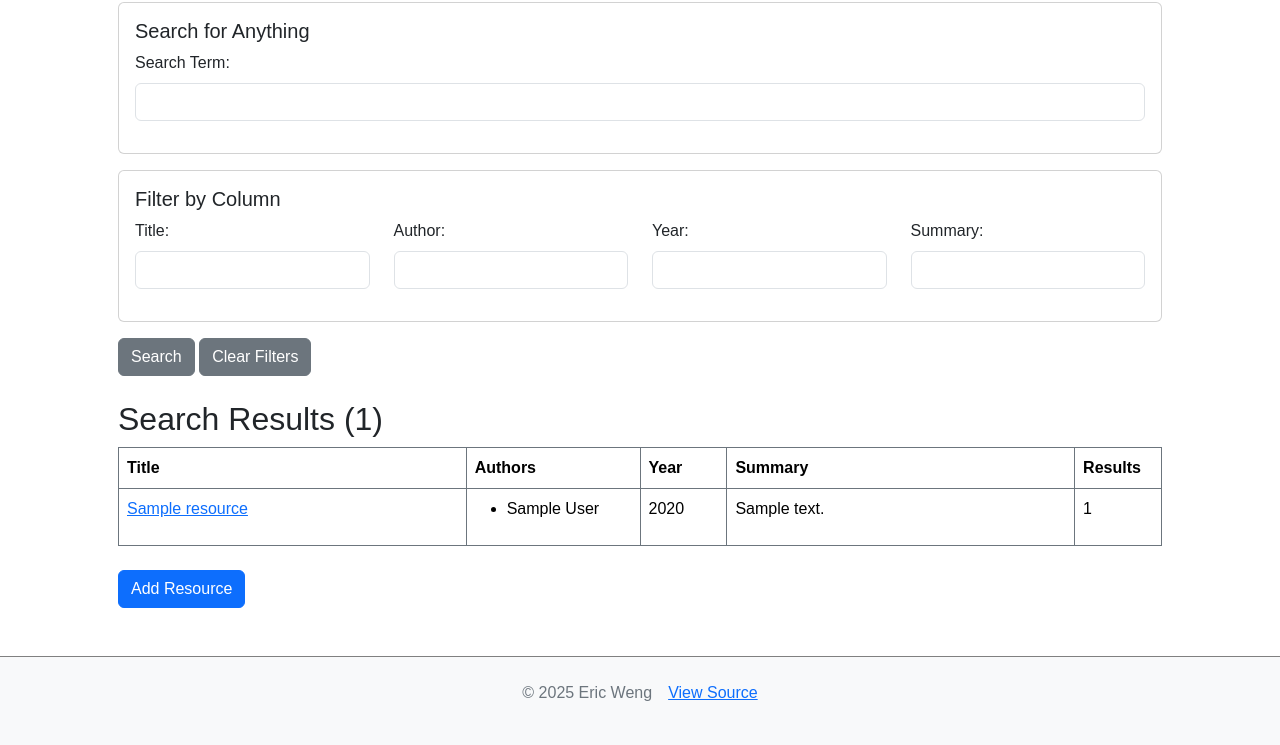
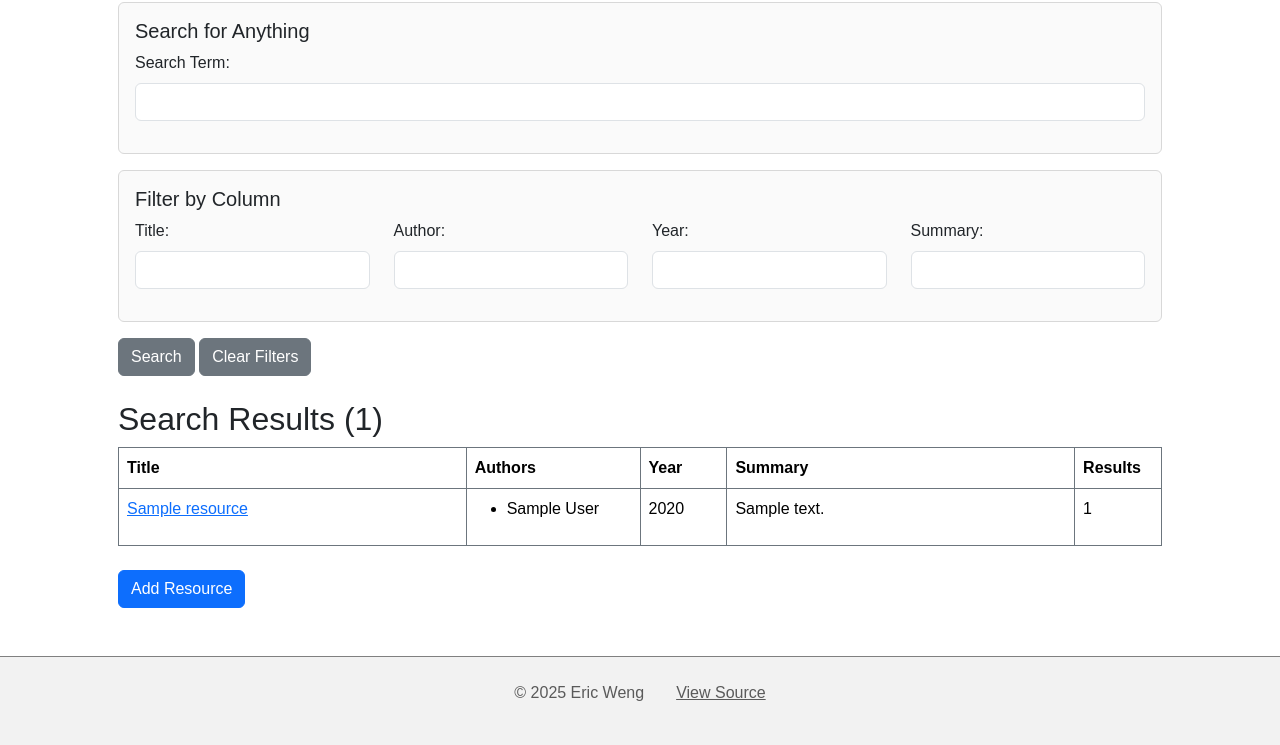
Before and after one commit to qgt7zm/capstone-project, a Django app: page /resources in a window 1280 px wide. Shown: the part 395-1140 px from the top of the page. Run offline with Django 5.2, Linux system fonts and the light colour scheme; tables that the repository leaves empty hold one stand-in row (values such as "Sample post"); some libraries are stand-ins or nearby versions.

Commit message:
Update CSS background colors

```diff
--- a/myapp/static/myapp/styles/main.css
+++ b/myapp/static/myapp/styles/main.css
@@ -9,3 +9,24 @@ nav.navbar {
 footer.footer {
     border-top: 1px solid gray;
 }
+
+.text-secondary-custom {
+    color: #5a5a5a;
+}
+
+.link-secondary-custom {
+    color: #5a5a5a;
+}
+
+.link-secondary-custom:hover {
+    color: #404040;
+}
+
+.bg-body-tertiary-custom {
+    background-color: #f2f2f2;
+}
+
+.card {
+    background-color: #fafafa;
+    border-color: #d8d8d8;
+}
--- a/myapp/templates/myapp/base.html
+++ b/myapp/templates/myapp/base.html
@@ -18,7 +18,7 @@
 </head>
 
 <body>
-<nav class="navbar navbar-expand-md bg-body-tertiary py-4 px-5">
+<nav class="navbar navbar-expand-md bg-body-tertiary-custom py-4 px-5">
     <div class="container-fluid">
         <span class="navbar-brand">Navigation</span>
         <button class="navbar-toggler" type="button"
@@ -61,14 +61,14 @@
     </main>
 </div>
 
-<footer class="footer bg-body-tertiary py-4 px-5">
+<footer class="footer bg-body-tertiary-custom py-4 px-5">
     <div class="container-fluid">
         <ul class="nav justify-content-center">
-            <li class="nav-item px-2">
-                <p class="text-secondary">© 2025 Eric Weng</p>
+            <li class="nav-item px-3">
+                <p class="text-secondary-custom">© 2025 Eric Weng</p>
             </li>
-            <li class="nav-item px-2">
-                <a href="https://github.com/qgt7zm/capstone-project">View Source</a>
+            <li class="nav-item px-3">
+                <a class="link-secondary-custom" href="https://github.com/qgt7zm/capstone-project">View Source</a>
             </li>
         </ul>
     </div>
--- a/myapp/templates/myapp/resources.html
+++ b/myapp/templates/myapp/resources.html
@@ -62,7 +62,7 @@
             </div>
         </div>
 
-        <div class=" card mb-3">
+        <div class="card mb-3">
             <div class="card-body row">
                 <h3 class="card-title fs-5">Filter by Column</h3>
 
```
